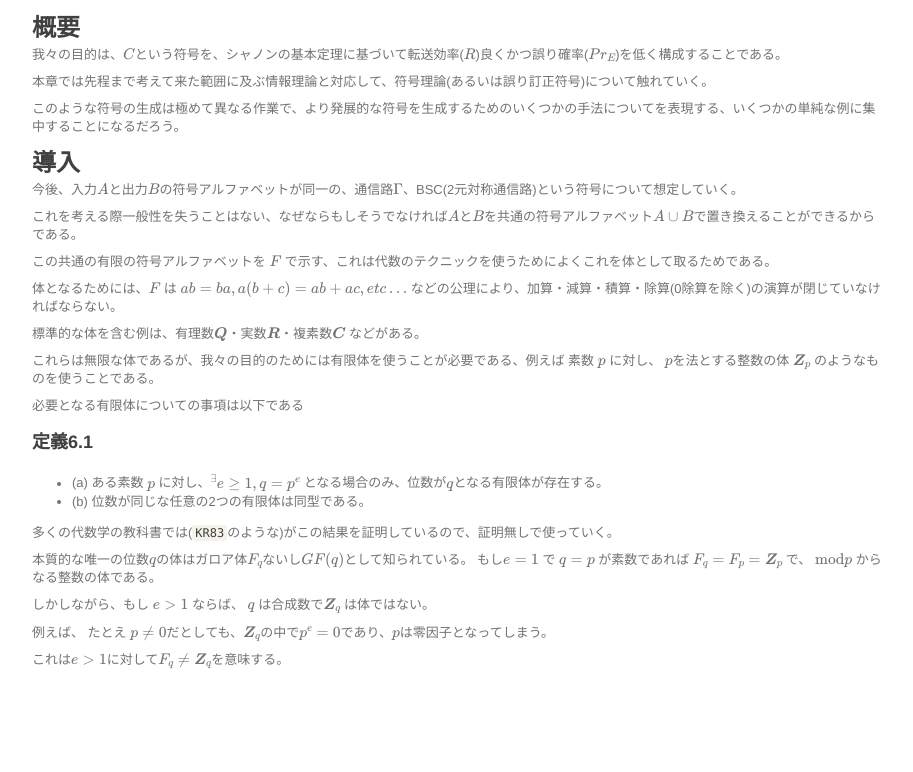
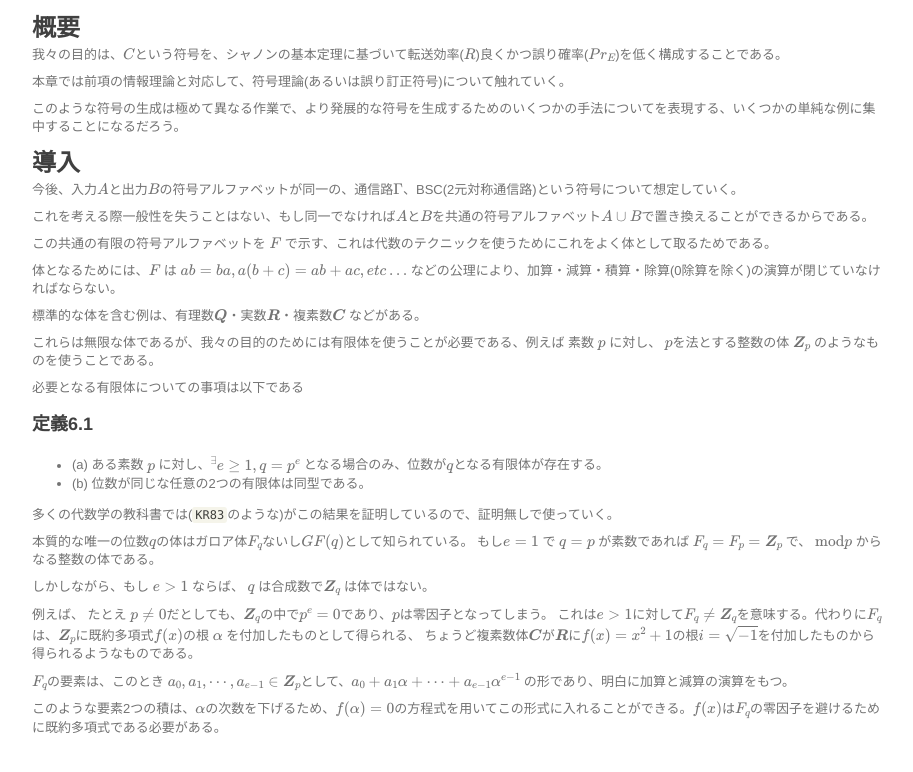
Before and after one commit to MysticDoll/grad-class, a plain HTML site: page intro.html in a window 1280 px wide. Shown: the whole page, without its empty margins (181-1094 px from the left). Drawn offline with nearby package versions, Linux system fonts and the light colour scheme; some packages are replaced by stand-ins of ours.

Commit message:
Add translation before example 6.2

```diff
--- a/intro.html
+++ b/intro.html
@@ -149,12 +149,12 @@ sup {
 }
 </style></head><body><h2 id="-">概要</h2>
 <p>我々の目的は、$C$という符号を、シャノンの基本定理に基づいて転送効率($R$)良くかつ誤り確率($Pr_E$)を低く構成することである。</p>
-<p>本章では先程まで考えて来た範囲に及ぶ情報理論と対応して、符号理論(あるいは誤り訂正符号)について触れていく。</p>
+<p>本章では前項の情報理論と対応して、符号理論(あるいは誤り訂正符号)について触れていく。</p>
 <p>このような符号の生成は極めて異なる作業で、より発展的な符号を生成するためのいくつかの手法についてを表現する、いくつかの単純な例に集中することになるだろう。</p>
 <h2 id="-">導入</h2>
 <p>今後、入力$A$と出力$B$の符号アルファベットが同一の、通信路$\Gamma$、BSC(2元対称通信路)という符号について想定していく。</p>
-<p>これを考える際一般性を失うことはない、なぜならもしそうでなければ$A$と$B$を共通の符号アルファベット$A\cup B$で置き換えることができるからである。</p>
-<p>この共通の有限の符号アルファベットを $F$ で示す、これは代数のテクニックを使うためによくこれを体として取るためである。</p>
+<p>これを考える際一般性を失うことはない、もし同一でなければ$A$と$B$を共通の符号アルファベット$A\cup B$で置き換えることができるからである。</p>
+<p>この共通の有限の符号アルファベットを $F$ で示す、これは代数のテクニックを使うためにこれをよく体として取るためである。</p>
 <p>体となるためには、$F$ は $ab = ba, a(b + c) = ab + ac, etc\dots$ などの公理により、加算・減算・積算・除算(0除算を除く)の演算が閉じていなければならない。</p>
 <p>標準的な体を含む例は、有理数$\boldsymbol{Q}・実数\boldsymbol{R}・複素数\boldsymbol{C}$ などがある。</p>
 <p>これらは無限な体であるが、我々の目的のためには有限体を使うことが必要である、例えば 素数 $p$ に対し、 $p$を法とする整数の体 $\boldsymbol{Z}_p$ のようなものを使うことである。</p>
@@ -168,7 +168,10 @@ sup {
 <p>本質的な唯一の位数$q$の体はガロア体$F_q$ないし$GF(q)$として知られている。 もし$ e = 1 $ で $q = p$ が素数であれば $F_q = F_p = \boldsymbol{Z}_p$ で、
 $\text{mod} p$ からなる整数の体である。</p>
 <p>しかしながら、もし $e &gt; 1$ ならば、 $q$ は合成数で$\boldsymbol{Z}_q$ は体ではない。</p>
-<p>例えば、 たとえ $p \neq 0 $だとしても、$\boldsymbol{Z}_q$の中で$p^e = 0$であり、$p$は零因子となってしまう。</p>
-<p>これは$e &gt; 1$に対して$F_q \neq \boldsymbol{Z}_q$を意味する。</p>
+<p>例えば、 たとえ $p \neq 0 $だとしても、$\boldsymbol{Z}_q$の中で$p^e = 0$であり、$p$は零因子となってしまう。
+これは$e &gt; 1$に対して$F_q \neq \boldsymbol{Z}_q$を意味する。代わりに$F_q$は、$\boldsymbol{Z}_p$に既約多項式$f(x)$の根 $\alpha$ を付加したものとして得られる、
+ちょうど複素数体$\boldsymbol{C}$が$\boldsymbol{R}$に$f(x) = x^2 + 1$の根$i = \sqrt{-1}$を付加したものから得られるようなものである。</p>
+<p>$F_q$の要素は、このとき $a_0, a_1, \cdots , a_{e-1} \in \boldsymbol{Z}_p$として、$a_0 + a_1 \alpha + \cdots + a_{e-1} \alpha^{e-1}$ の形であり、明白に加算と減算の演算をもつ。</p>
+<p>このような要素2つの積は、$\alpha$の次数を下げるため、$f(\alpha) = 0$の方程式を用いてこの形式に入れることができる。$f(x)$は$F_q$の零因子を避けるために既約多項式である必要がある。</p>
 
 <script type="text/x-mathjax-config"> MathJax.Hub.Config({tex2jax: {inlineMath: [['$','$'], ['\\(','\\)']]}}); </script><script type="text/javascript" src="http://cdn.mathjax.org/mathjax/latest/MathJax.js?config=TeX-AMS-MML_HTMLorMML"> </script></body></html>
```
Also changed, not shown: intro.md (+8 -4 lines).
